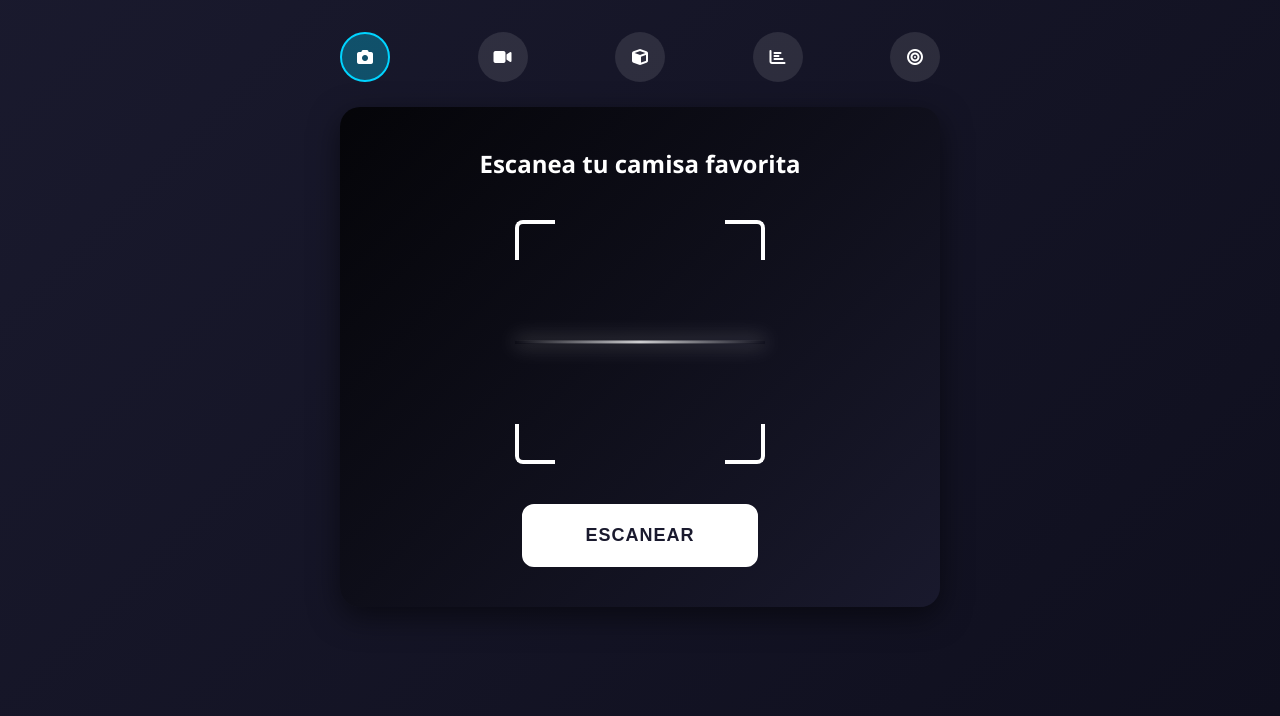
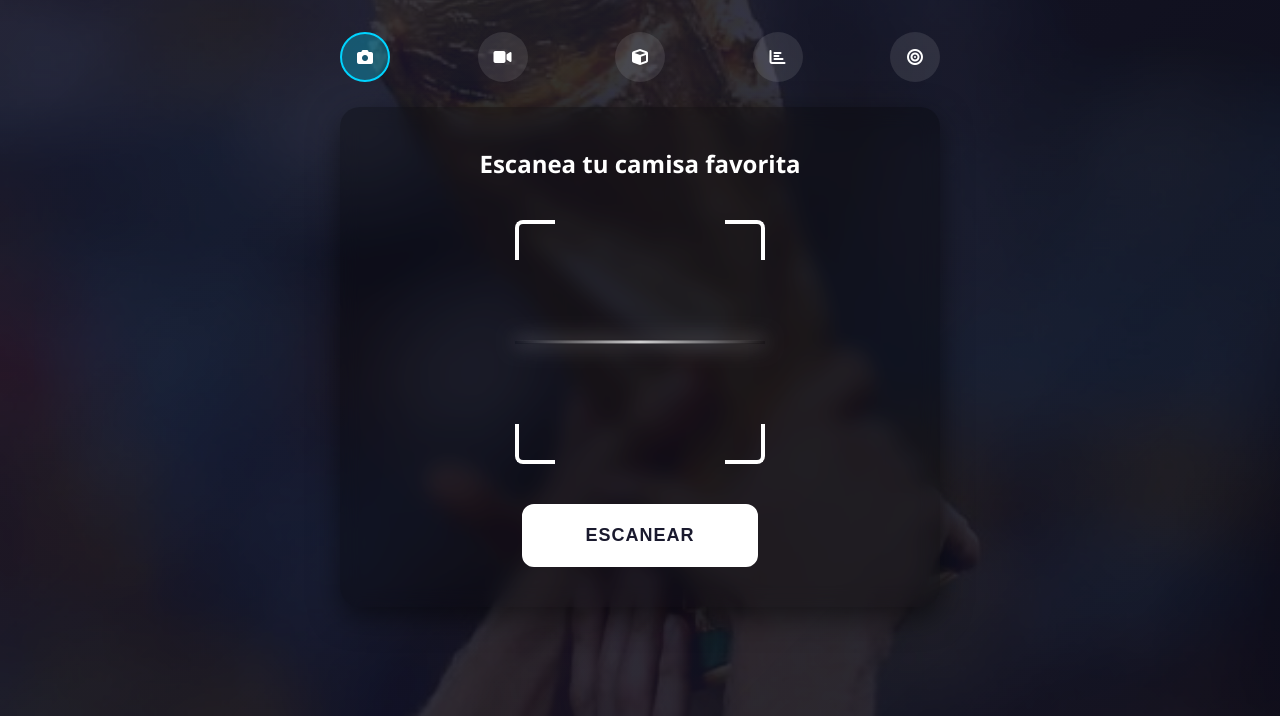
Before and after one commit to EliudASan05/PDIproyecto, a website: page public/scanner.html in a window 1280 px wide. Shown: the part 84-800 px from the top of the page. Drawn offline with Linux system fonts and the light colour scheme.

Commit message:
Cambios en diseño

```diff
--- a/public/css/main.css
+++ b/public/css/main.css
@@ -6,10 +6,27 @@
 
 body {
     font-family: -apple-system, BlinkMacSystemFont, 'Segoe UI', Roboto, Oxygen, Ubuntu, Cantarell, sans-serif;
-    background: linear-gradient(135deg, #1a1a2e 0%, #0f0f1e 100%);
+    background-image: url('../media/copadelmundo.jpg');
+    background-size: cover;
+    background-position: center;
+    background-repeat: no-repeat;
+    background-attachment: fixed;
     color: white;
     min-height: 100vh;
     padding: 20px;
+    position: relative;
+}
+
+/* Overlay oscuro para mejor legibilidad */
+body::before {
+    content: '';
+    position: fixed;
+    top: 0;
+    left: 0;
+    right: 0;
+    bottom: 0;
+    background: linear-gradient(135deg, rgba(26, 26, 46, 0.85), rgba(15, 15, 30, 0.9));
+    z-index: -1;
 }
 
 .container {
@@ -63,6 +80,11 @@ body {
 .menu-icon:hover {
     background: rgba(255, 255, 255, 0.2);
     transform: scale(1.05);
+}
+
+.menu-icon.active {
+    background: rgba(0, 212, 255, 0.3);
+    border: 2px solid #00d4ff;
 }
 
 .menu-icon svg {
--- a/public/css/scanner.css
+++ b/public/css/scanner.css
@@ -14,10 +14,16 @@
     position: relative;
     width: 100%;
     height: 500px;
-    background: linear-gradient(135deg, rgba(0, 0, 0, 0.8), rgba(26, 26, 46, 0.9));
+    background: rgba(0, 0, 0, 0.3);
     border-radius: 20px;
     overflow: hidden;
     box-shadow: 0 10px 30px rgba(0, 0, 0, 0.5);
+    backdrop-filter: blur(10px);
+}
+
+.scanner-overlay {
+    position: relative;
+    z-index: 2;
 }
 
 .scanner-overlay {
```
